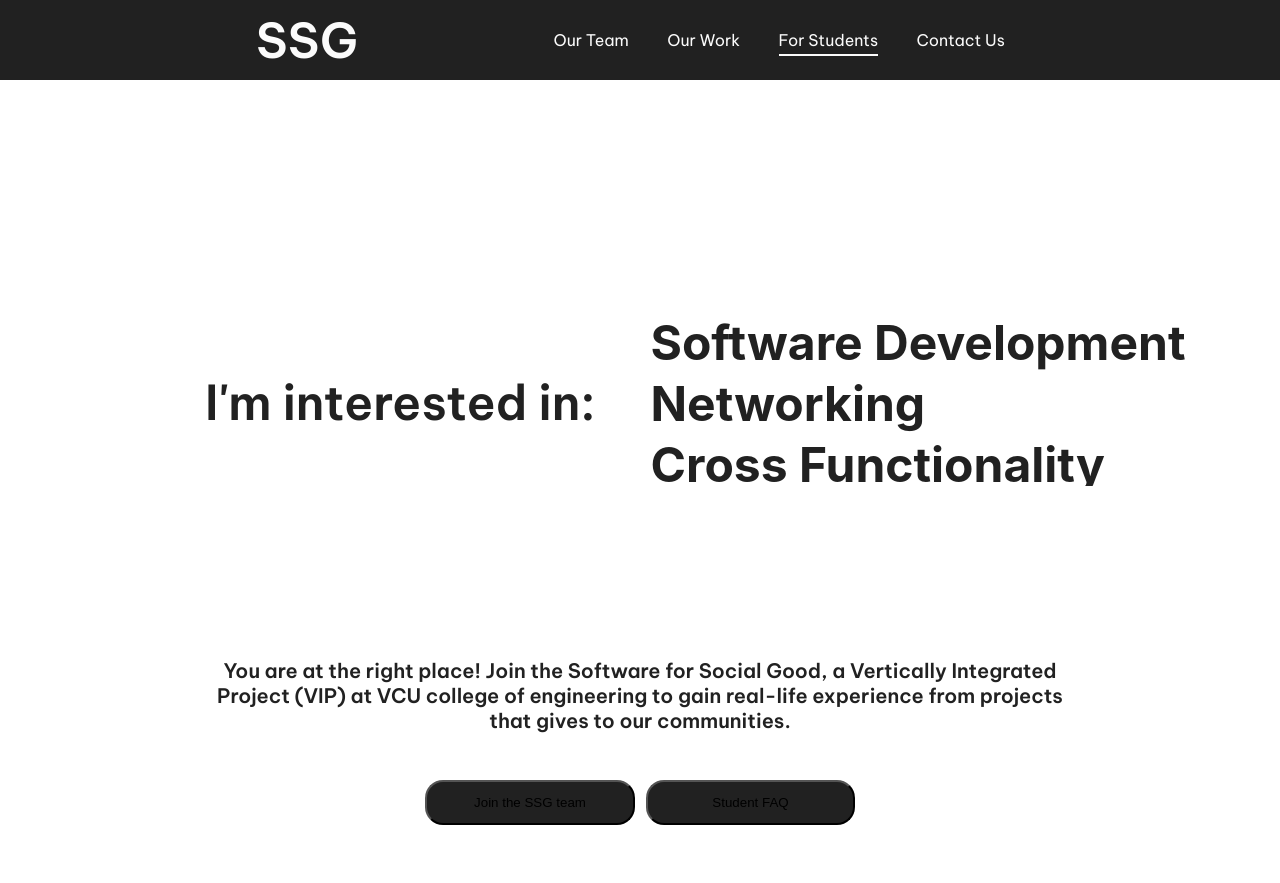
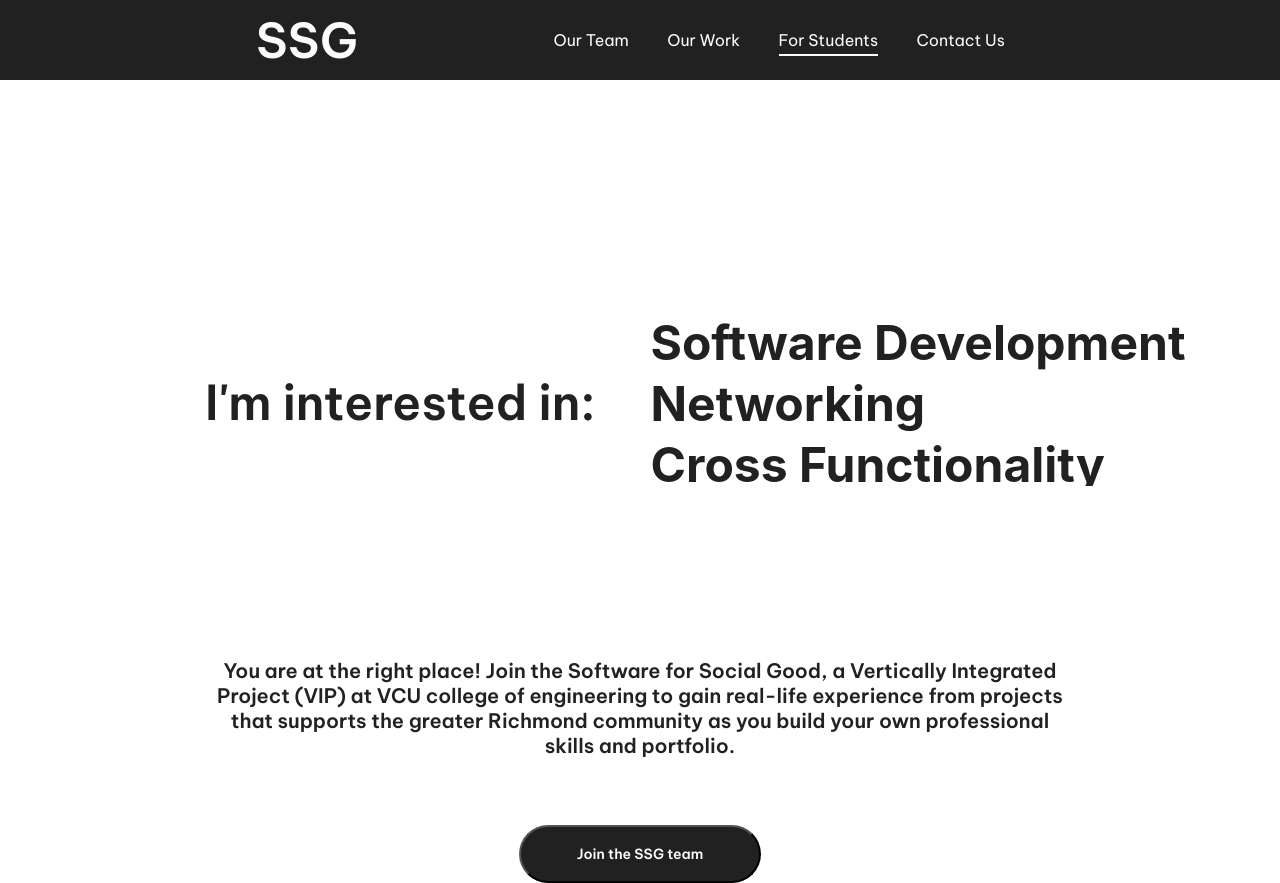
Before and after one commit to vcu-ssg/software-for-social-good-website, a Next.js app: page /forstudents in a window 1280 px wide. Before the commit the page ends 825 px from the top, so only its background shows below. Built offline with nearby package versions, Linux system fonts and the light colour scheme.

Commit message:
updated to reflect design changes

```diff
--- a/components/ForStudentsLanding.js
+++ b/components/ForStudentsLanding.js
@@ -1,4 +1,5 @@
 import styles from '../styles/ForStudentsLanding.module.css'
+import Link from 'next/link'
 
 const ForStudentsLanding = () =>
 {
@@ -54,11 +55,14 @@ const ForStudentsLanding = () =>
                     </div>
                 </div>
                 <h5 className={ styles.sub }>
-                    You are at the right place! Join the Software for Social Good, a Vertically Integrated Project (VIP)
-                    at VCU college of engineering to gain real-life experience from projects that gives to our communities.
+                You are at the right place! Join the Software for Social Good, a Vertically Integrated Project (VIP) at
+                VCU college of engineering to gain real-life experience from projects that supports the greater Richmond community
+                as you build your own professional skills and portfolio.
                 </h5>
-                <button className={ styles.buttonFAQ }> Join the SSG team </button>
-                <button className={ styles.buttonJoin }> Student FAQ </button>
+                <Link href='/contactus'>
+                    <button className= { styles.buttonJoin }> Join the SSG team </button>
+                </Link>
+
             </div>
         </div>
     )
--- a/styles/ForStudentsLanding.module.css
+++ b/styles/ForStudentsLanding.module.css
@@ -160,9 +160,7 @@
     color: #212121;
 }
 
-.buttonFAQ {
-   /* Auto layout */
-
+.buttonJoin {
 display: flex;
 flex-direction: column;
 justify-content: center;
@@ -170,34 +168,21 @@
 padding: 8px 20px;
 
 position: absolute;
-    width: 210px;
-    height: 45px;
-    left: calc(50% - 210px/2 - 110px);
-    top: 780px;
+width: 242px;
+height: 58px;
+left: calc(50% - 242px/2);
+top: 825px;
+
+
+font-family: 'Be Vietnam Pro';
+font-style: normal;
+font-weight: 600;
+font-size: 14px;
+line-height: 18px;
+color: #FBFBFB;
 
 /* "Kian's Age" black */
 
 background: #212121;
-    border-radius: 18px;
+border-radius: 30px;
 }
-
-.buttonJoin {
-    /* Auto layout */
-
-    display: flex;
-    flex-direction: column;
-    justify-content: center;
-    align-items: center;
-    padding: 8px 20px;
-
-    position: absolute;
-    width: 209px;
-    height: 45px;
-    left: calc(50% - 209px/2 + 110.5px);
-    top: 780px;
-
-    /* "Kian's Age" black */
-
-    background: #212121;
-    border-radius: 18px;
-}
```
Lines whose indentation alone changed are shown as unchanged.
